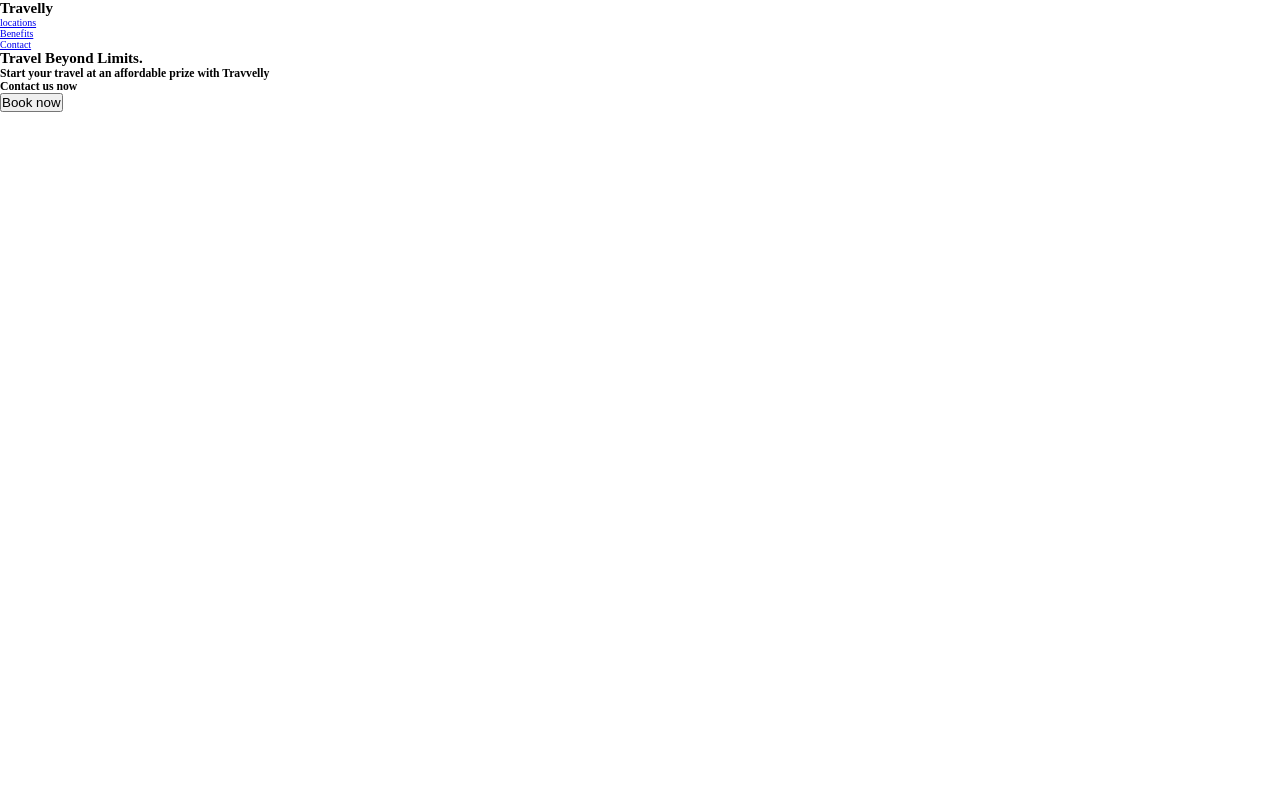
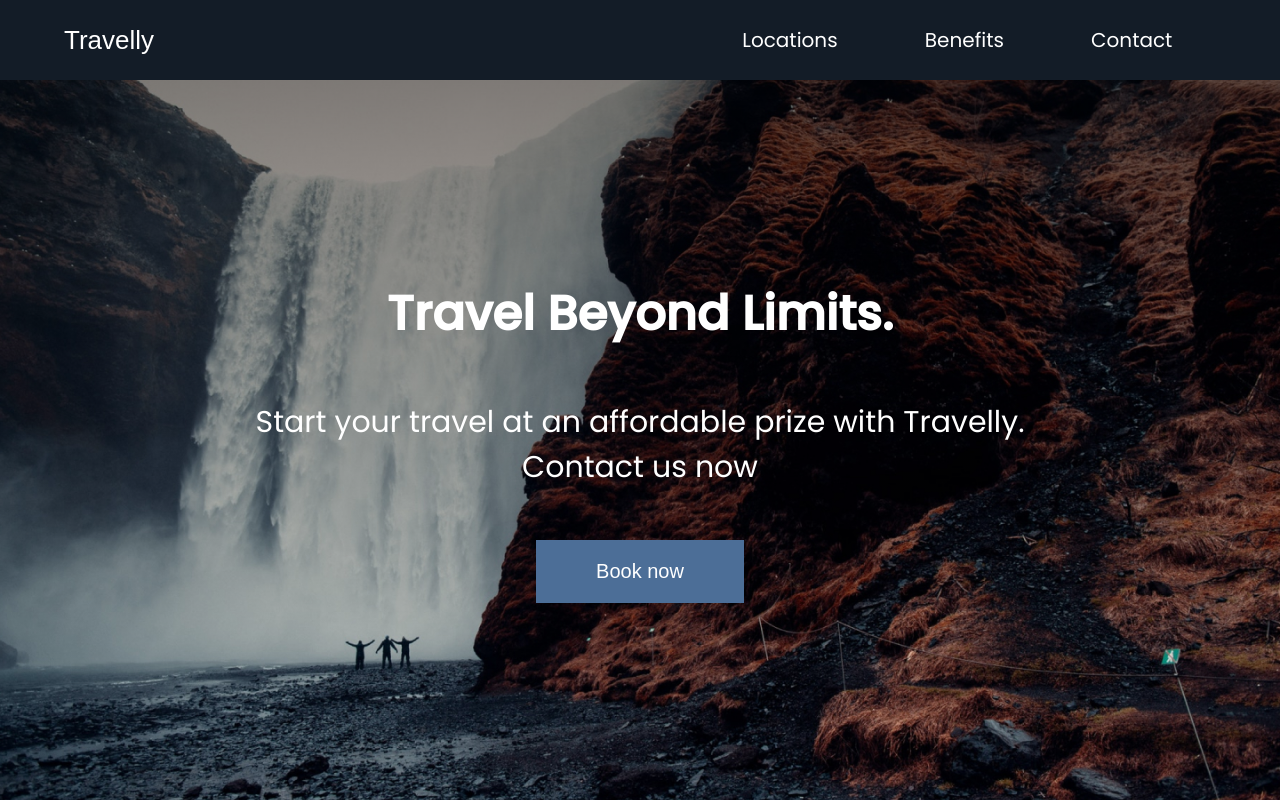
Before and after one commit to RosenMihaylov/Travel_Website, a plain HTML site: page index.html in a window 1280 px wide. Drawn offline with Linux system fonts and the light colour scheme; a web font is replaced by a local one.

Commit message:
Completed nav and hero

```diff
--- a/index.html
+++ b/index.html
@@ -10,6 +10,10 @@
     />
     <meta name="robots" content="index, follow" />
     <link rel="icon" href="/icons/airplane.svg" type="image/svg" />
+    <link
+      href="https://fonts.googleapis.com/css?family=Pattaya|Poppins:400,500&display=swap"
+      rel="stylesheet"
+    />
     <link rel="stylesheet" href="/style.css" />
     <title>Travelly | Traveling agency</title>
   </head>
@@ -19,7 +23,7 @@
         <h1 id="logo">Travelly</h1>
         <ul>
           <li>
-            <a href="#locations">locations</a>
+            <a href="#locations">Locations</a>
           </li>
           <li>
             <a href="#benefits">Benefits</a>
@@ -33,7 +37,7 @@
     <section class="hero">
       <h2>Travel Beyond Limits.</h2>
       <h3>
-        Start your travel at an affordable prize with Travvelly <br />
+        Start your travel at an affordable prize with Travelly. <br />
         Contact us now
       </h3>
       <button>Book now</button>
--- a/style.css
+++ b/style.css
@@ -5,5 +5,109 @@
   box-sizing: border-box;
 }
 html {
-  font-size: 62.5%;
+  font-size: 10px;
 }
+body {
+  font-family: "Poppins", sans-serif;
+}
+h1 {
+  font-size: 2.6rem;
+}
+li,
+button,
+label,
+input,
+p {
+  font-size: 2rem;
+}
+h2 {
+  font-size: 4.8rem;
+}
+h3 {
+  font-size: 3rem;
+  font-weight: normal;
+}
+h4,
+h5 {
+  font-size: 2.8rem;
+}
+a {
+  color: #fff;
+  text-decoration: none;
+}
+button {
+  padding: 2rem 6rem;
+  background-color: #4c6e97;
+  border: none;
+  color: #fff;
+  cursor: pointer;
+}
+
+/* Nav section with Hero */
+.main-head {
+  background-color: #131c27;
+  color: #fff;
+}
+nav {
+  min-height: 10vh;
+  display: flex;
+  width: 90%;
+  margin: auto;
+  align-items: center;
+  flex-wrap: wrap;
+}
+nav ul {
+  display: flex;
+  flex: 1 1 40rem;
+  justify-content: space-around;
+  align-items: center;
+  list-style: none;
+}
+#logo {
+  flex: 2 1 40rem;
+  font-family: "Pattaya", sans-serif;
+  font-weight: 400;
+}
+
+.hero {
+  min-height: 90vh;
+  background: linear-gradient(rgba(0, 0, 0, 0.5), transparent),
+    url(./img/landing-page.jpg);
+  background-repeat: no-repeat;
+  background-size: cover;
+  background-position: center;
+  color: #fff;
+  display: flex;
+  flex-direction: column;
+  justify-content: center;
+  align-items: center;
+  text-align: center;
+}
+.hero h3 {
+  padding: 5rem;
+}
+
+@media screen and (max-width: 900px) {
+  html {
+    font-size: 10px;
+  }
+  nav {
+    text-align: center;
+    padding-bottom: 2rem;
+  }
+  #logo {
+    padding: 1rem;
+  }
+  br {
+    display: none;
+  }
+}
+
+@media screen and (max-width: 550px) {
+  html {
+    font-size: 5px;
+  }
+  br {
+    display: inline;
+  }
+}
```
